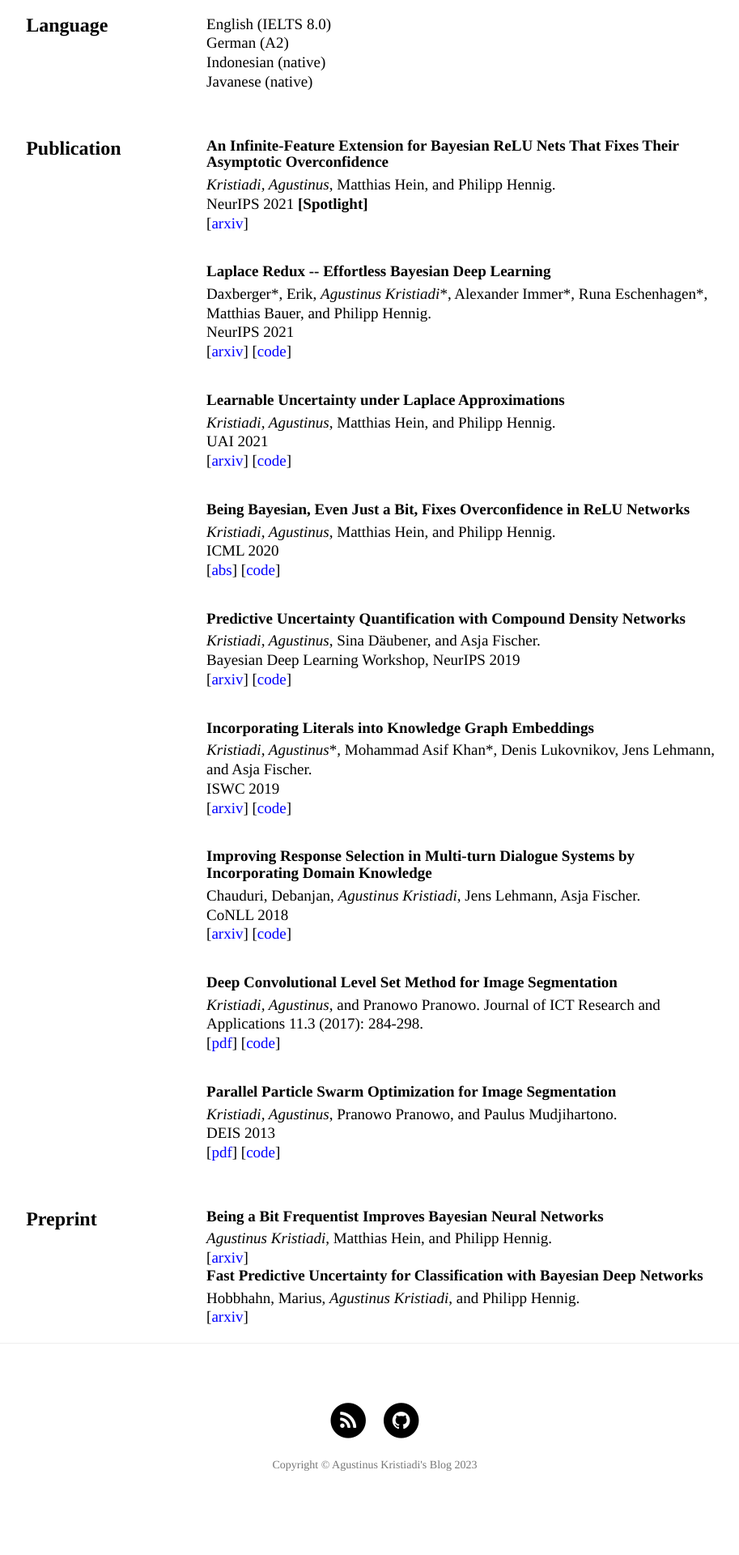
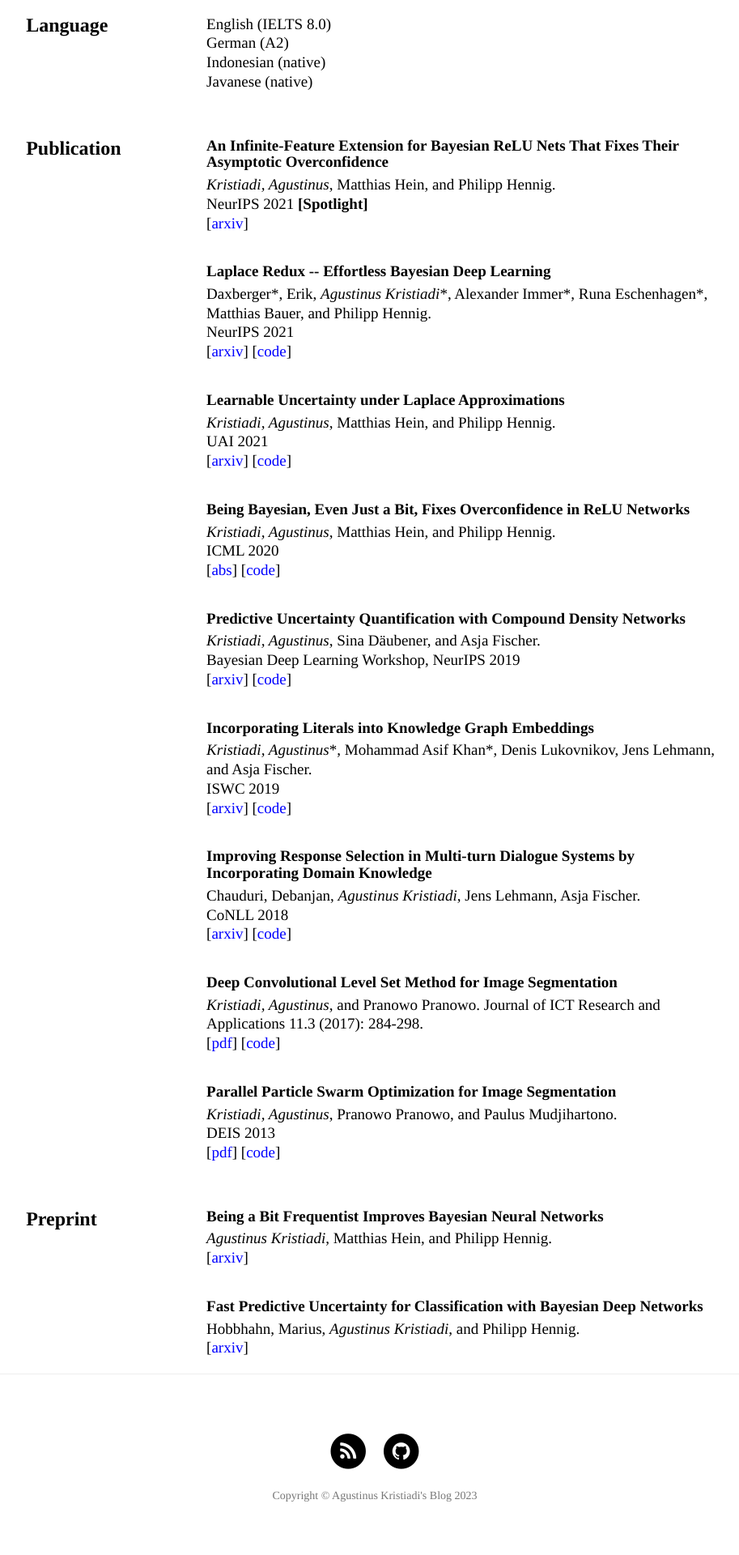
Before and after one commit to hsyodysseyjr/wiseodd0, a Jekyll site: the page built from about.html, in a window 1280 px wide. Shown: the part 1645-3565 px from the top of the page at 81% size, without its empty margins (177-1090 px from the left). Built offline with Jekyll 4.4.1, drawn with Linux system fonts in a browser that asks for light colours; nearby versions of some CDN libraries; formulas are drawn with MathJax 3; before the commit the page ends 3527 px from its top, so only the background shows below that.

Commit message:
Add spacing

```diff
--- a/about.html
+++ b/about.html
@@ -226,6 +226,8 @@ header-img: "img/about-bg.jpg"
             </div>
                 [<a href="https://arxiv.org/abs/2106.10065">arxiv</a>]
 
+            <div class="row" style="padding-bottom: 2em"></div>
+
             <h4>Fast Predictive Uncertainty for Classification with Bayesian Deep Networks</h4>
             <div>
                 Hobbhahn, Marius, <i>Agustinus Kristiadi</i>, and Philipp Hennig.
```
